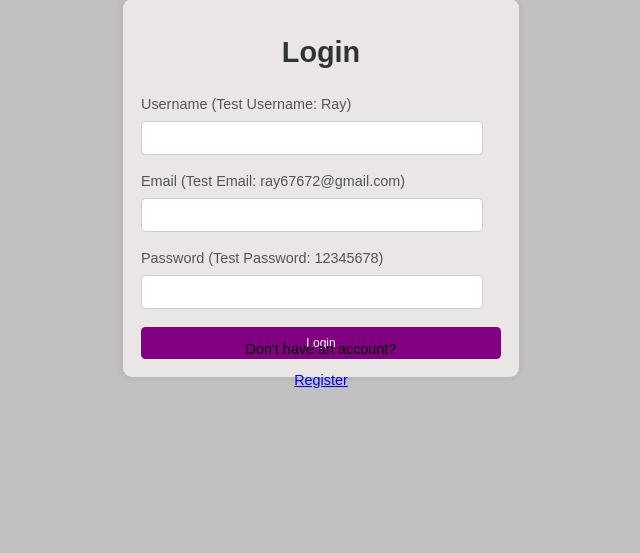
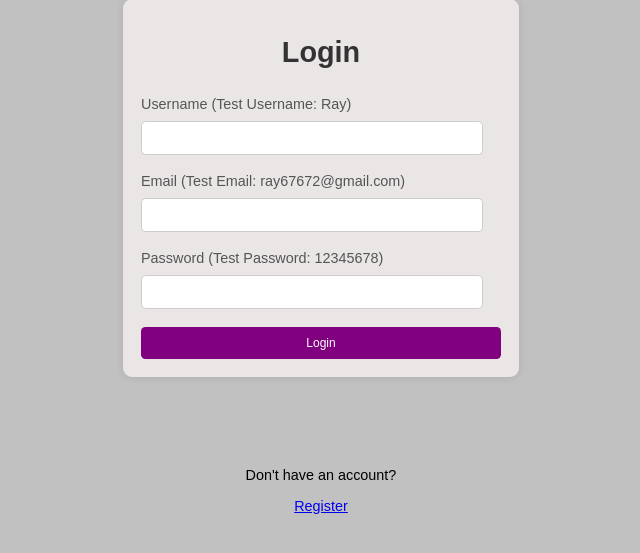
Before and after one commit to Ray-red-byte/Appworks_Personal, a Flask app: page /login in a window 1280 px wide. Shown: the part 226-779 px from the top of the page, without its empty margins (319-959 px from the left). Run offline with Flask 3, Linux system fonts and the light colour scheme.

Commit message:
Adjust margin-top for .register and .test-info classes in login.html

```diff
--- a/templates/login.html
+++ b/templates/login.html
@@ -62,13 +62,10 @@
 
         .register {
             text-align: center;
-            margin-top: -290px;
+            margin-top: -150px;
         }
 
-        .test-info {
-            text-align: center;
-            margin-top: 20px;
-        }
+
 
     </style>
 </head>
```
